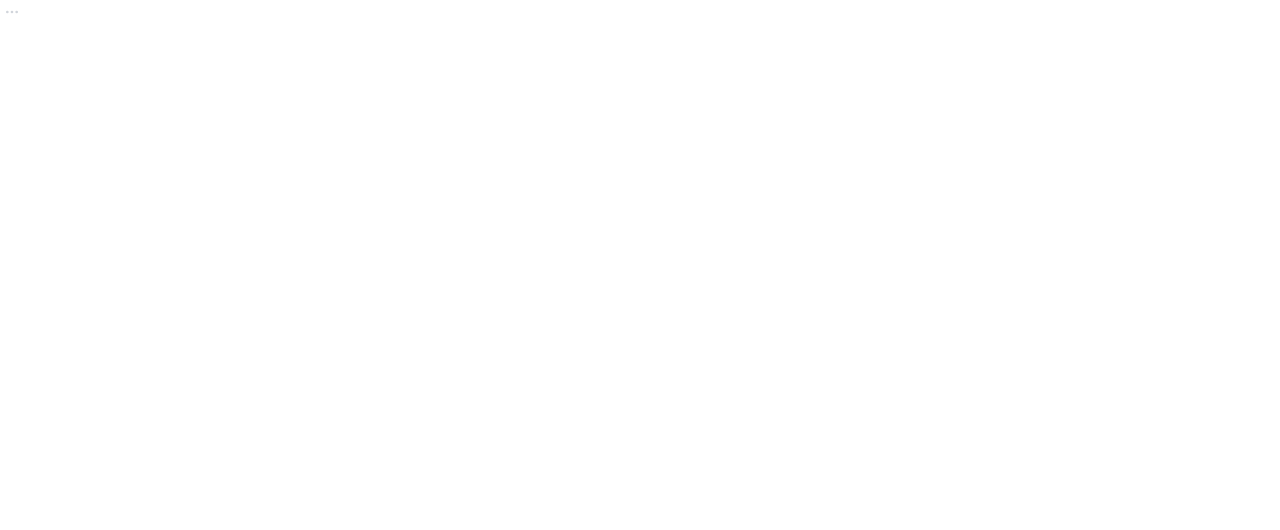
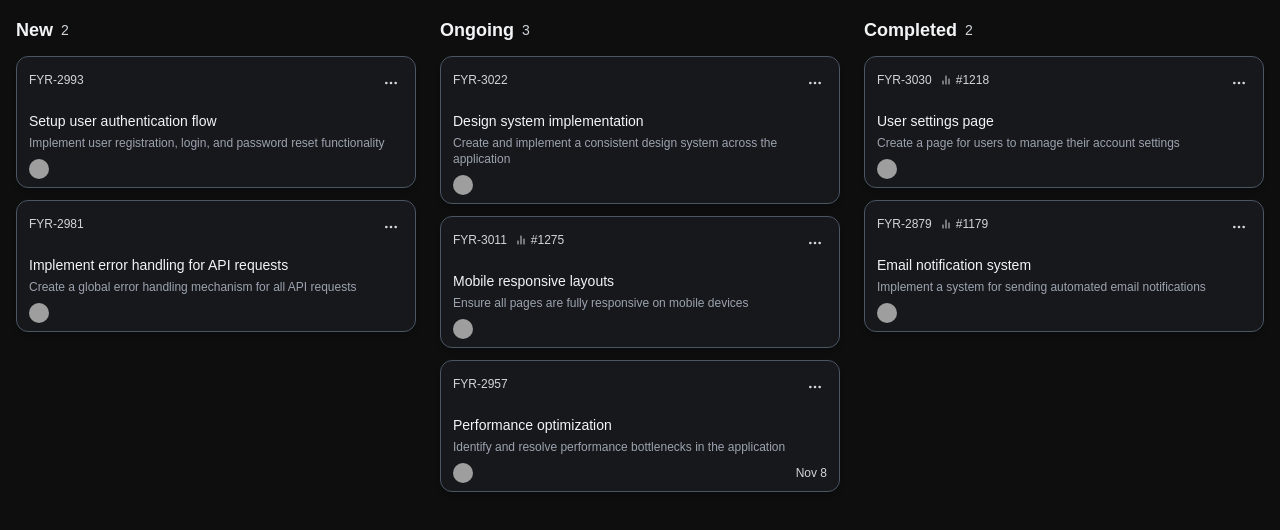
Before and after one commit to Arpit-Kumar231/Peakflow-assign, a Next.js app: page / in a window 1280 px wide. Shown: the top 530 px of the page. Built offline with nearby package versions, Linux system fonts and the light colour scheme; grey boxes are pictures that could not be loaded.

Commit message:
Main Page Implmented , added fields and tasks accordingly

```diff
--- a/components/mainPage.tsx
+++ b/components/mainPage.tsx
@@ -1,4 +1,8 @@
-import React from "react";
+"use client";
+
+import { useState } from "react";
+import { DragDropContext, Droppable, Draggable } from "react-beautiful-dnd";
+import { Avatar, AvatarFallback, AvatarImage } from "@/components/ui/avatar";
 import { Button } from "@/components/ui/button";
 import { Card, CardContent, CardHeader } from "@/components/ui/card";
 import {
@@ -7,11 +11,175 @@ import {
   DropdownMenuItem,
   DropdownMenuTrigger,
 } from "@/components/ui/dropdown-menu";
-import { MoreHorizontal } from "lucide-react";
+import { MoreHorizontal, BarChart2 } from "lucide-react";
+
+type Task = {
+  id: string;
+  title: string;
+  description: string;
+  status: "new" | "ongoing" | "completed";
+  metrics?: string;
+  date?: string;
+};
 
 export default function MainPage() {
+  const [newTasks, setNewTasks] = useState<Task[]>([
+    {
+      id: "FYR-2993",
+      title: "Setup user authentication flow",
+      description:
+        "Implement user registration, login, and password reset functionality",
+      status: "new",
+    },
+    {
+      id: "FYR-2981",
+      title: "Implement error handling for API requests",
+      description:
+        "Create a global error handling mechanism for all API requests",
+      status: "new",
+    },
+  ]);
+
+  const [ongoingTasks, setOngoingTasks] = useState<Task[]>([
+    {
+      id: "FYR-3022",
+      title: "Design system implementation",
+      description:
+        "Create and implement a consistent design system across the application",
+      status: "ongoing",
+    },
+    {
+      id: "FYR-3011",
+      title: "Mobile responsive layouts",
+      description: "Ensure all pages are fully responsive on mobile devices",
+      metrics: "#1275",
+      status: "ongoing",
+    },
+    {
+      id: "FYR-2957",
+      title: "Performance optimization",
+      description:
+        "Identify and resolve performance bottlenecks in the application",
+      date: "Nov 8",
+      status: "ongoing",
+    },
+  ]);
+
+  const [completedTasks, setCompletedTasks] = useState<Task[]>([
+    {
+      id: "FYR-3030",
+      title: "User settings page",
+      description: "Create a page for users to manage their account settings",
+      metrics: "#1218",
+      status: "completed",
+    },
+    {
+      id: "FYR-2879",
+      title: "Email notification system",
+      description:
+        "Implement a system for sending automated email notifications",
+      metrics: "#1179",
+      status: "completed",
+    },
+  ]);
+
+  const onDragEnd = (result) => {
+    const { source, destination } = result;
+
+    if (!destination) {
+      return;
+    }
+
+    if (
+      source.droppableId === destination.droppableId &&
+      source.index === destination.index
+    ) {
+      return;
+    }
+
+    let add;
+    let newTasksCopy = Array.from(newTasks);
+    let ongoingTasksCopy = Array.from(ongoingTasks);
+    let completedTasksCopy = Array.from(completedTasks);
+
+    if (source.droppableId === "new") {
+      [add] = newTasksCopy.splice(source.index, 1);
+    } else if (source.droppableId === "ongoing") {
+      [add] = ongoingTasksCopy.splice(source.index, 1);
+    } else {
+      [add] = completedTasksCopy.splice(source.index, 1);
+    }
+
+    if (destination.droppableId === "new") {
+      newTasksCopy.splice(destination.index, 0, { ...add, status: "new" });
+    } else if (destination.droppableId === "ongoing") {
+      ongoingTasksCopy.splice(destination.index, 0, {
+        ...add,
+        status: "ongoing",
+      });
+    } else {
+      completedTasksCopy.splice(destination.index, 0, {
+        ...add,
+        status: "completed",
+      });
+    }
+
+    setNewTasks(newTasksCopy);
+    setOngoingTasks(ongoingTasksCopy);
+    setCompletedTasks(completedTasksCopy);
+  };
+
+  const columns = [
+    { id: "new", title: "New", tasks: newTasks },
+    { id: "ongoing", title: "Ongoing", tasks: ongoingTasks },
+    { id: "completed", title: "Completed", tasks: completedTasks },
+  ];
+
   return (
-    <div>
+    <DragDropContext onDragEnd={onDragEnd}>
+      <div className="min-h-screen bg-[#0e0e0e] p-4">
+        <div className="grid grid-cols-1 gap-6 md:grid-cols-2 lg:grid-cols-3 w-full min-h-full flex flex-col">
+          {columns.map((column) => (
+            <Droppable key={column.id} droppableId={column.id}>
+              {(provided) => (
+                <div
+                  ref={provided.innerRef}
+                  {...provided.droppableProps}
+                  className="flex flex-col gap-3"
+                >
+                  <div className="flex items-center gap-2">
+                    <h2 className="text-lg font-semibold text-gray-100">
+                      {column.title}
+                    </h2>
+                    <span className="text-sm text-gray-300">
+                      {column.tasks.length}
+                    </span>
+                  </div>
+                  {column.tasks.map((task, index) => (
+                    <Draggable
+                      key={task.id}
+                      draggableId={task.id}
+                      index={index}
+                    >
+                      {(provided) => (
+                        <Card
+                          ref={provided.innerRef}
+                          {...provided.draggableProps}
+                          {...provided.dragHandleProps}
+                          className="bg-[#17181c] border-gray-600 shadow-md hover:shadow-lg transition-shadow duration-200"
+                        >
+                          <CardHeader className="flex flex-row items-center justify-between py-2 px-3">
+                            <div className="flex items-center gap-2">
+                              <span className="text-xs font-medium text-gray-300">
+                                {task.id}
+                              </span>
+                              {task.metrics && (
+                                <div className="flex items-center gap-1 text-xs text-gray-300">
+                                  <BarChart2 className="h-3 w-3" />
+                                  {task.metrics}
+                                </div>
+                              )}
+                            </div>
                             <DropdownMenu>
                               <DropdownMenuTrigger asChild>
                                 <Button
@@ -22,12 +190,51 @@ export default function MainPage() {
                                   <MoreHorizontal className="h-4 w-4" />
                                 </Button>
                               </DropdownMenuTrigger>
-        <DropdownMenuContent align="end" className="bg-[#17181c] text-gray-100">
+                              <DropdownMenuContent
+                                align="end"
+                                className="bg-[#17181c] text-gray-100"
+                              >
                                 <DropdownMenuItem>Edit</DropdownMenuItem>
                                 <DropdownMenuItem>Move</DropdownMenuItem>
-          <DropdownMenuItem className="text-red-400">Delete</DropdownMenuItem>
+                                <DropdownMenuItem className="text-red-400">
+                                  Delete
+                                </DropdownMenuItem>
                               </DropdownMenuContent>
                             </DropdownMenu>
+                          </CardHeader>
+                          <CardContent className="py-2 px-3">
+                            <h3 className="text-sm font-medium text-gray-100 mb-1">
+                              {task.title}
+                            </h3>
+                            <p className="text-xs text-gray-400 mb-2">
+                              {task.description}
+                            </p>
+                            <div className="flex items-center justify-between">
+                              <Avatar className="h-5 w-5">
+                                <AvatarImage
+                                  src="/placeholder-user.jpg"
+                                  alt="User avatar"
+                                />
+                                <AvatarFallback>U</AvatarFallback>
+                              </Avatar>
+                              {task.date && (
+                                <span className="text-xs text-gray-300">
+                                  {task.date}
+                                </span>
+                              )}
                             </div>
+                          </CardContent>
+                        </Card>
+                      )}
+                    </Draggable>
+                  ))}
+                  {provided.placeholder}
+                </div>
+              )}
+            </Droppable>
+          ))}
+        </div>
+      </div>
+    </DragDropContext>
   );
 }
```
Lines whose indentation alone changed are shown as unchanged.
